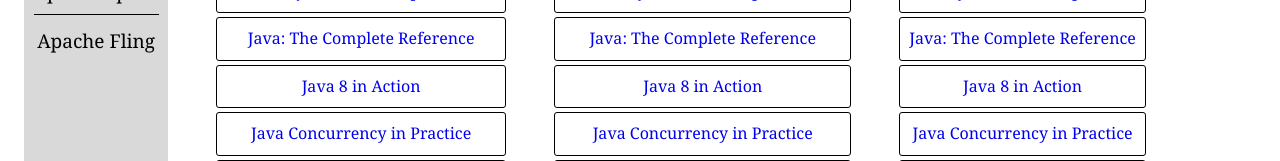
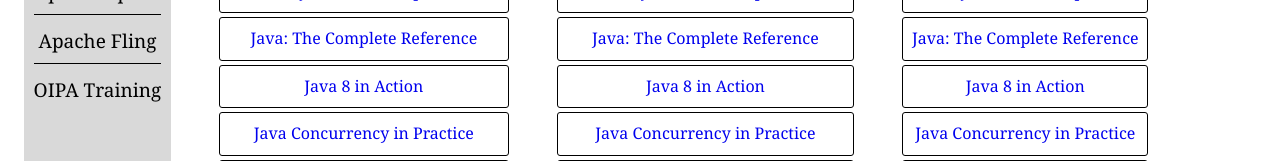
Before and after one commit to chetrajInfo/sitesyoutubelink, an Angular app: page / in a window 1280 px wide. Shown: the part 521-682 px from the top of the page. Built offline with nearby package versions, Linux system fonts and the light colour scheme; no server answers.

Commit message:
deploy the app and firebase folder are availabe

```diff
--- a/angular.json
+++ b/angular.json
@@ -13,7 +13,7 @@
         "build": {
           "builder": "@angular-devkit/build-angular:browser",
           "options": {
-            "outputPath": "dist/websiteyoutubelink",
+            "outputPath": "dist",
             "index": "src/index.html",
             "main": "src/main.ts",
             "polyfills": [
--- a/src/app/mainpage/mainpage.component.css
+++ b/src/app/mainpage/mainpage.component.css
@@ -126,7 +126,7 @@
 
 .corejava-pro {
     display: inline-block;
-    margin: 15px 0 10px 15px;
+    margin: 15px 0 10px 21px;
 }
 
 .corejava-pro button {
--- a/src/assets/data.json
+++ b/src/assets/data.json
@@ -154,5 +154,30 @@
       "bloglink":[
 
       ]
+    },
+
+    {
+      "id":7,
+      "name":"OIPA Training",
+      "weblink":[
+        {"Oracle Insurane Policy Administration Document":""},
+        {"OIPA Dowload":"https://www.oracle.com/middleware/technologies/oracle-policy-automation-downloads.html"},
+        {"Spring IO":"https://spring.io/guides/gs/accessing-data-jpa/"},
+        {"Spring Doc":"https://docs.spring.io/spring-framework/reference/integration/rest-clients.html"},
+        {"Javat Point":"https://www.javatpoint.com/spring-boot-architecture"},
+        {"Spring Expression Language":"https://docs.spring.io/spring-framework/reference/core/expressions/evaluation.html"},
+        {"Spring Boot Learn Quest": "https://www.learnquest.com/vendor-training-v20191113.aspx?tp_id=-99&categoryid=1316"},
+        {"Pluralsight": "https://www.pluralsight.com/"},
+        {"Spring Boot in Action": "https://www.manning.com/books/spring-boot-in-action"},
+        {"Spring Boot Tricks": "https://piotrminkowski.com/2021/01/13/spring-boot-tips-tricks-and-techniques/"}
+      ],
+      "videolink":[
+
+      ],
+      "bloglink":[
+
+      ]
     }
+
+
 ]
```
Also changed, not shown: firebase.json (added), 1 other file (tests, documents, lock files or other folders).
